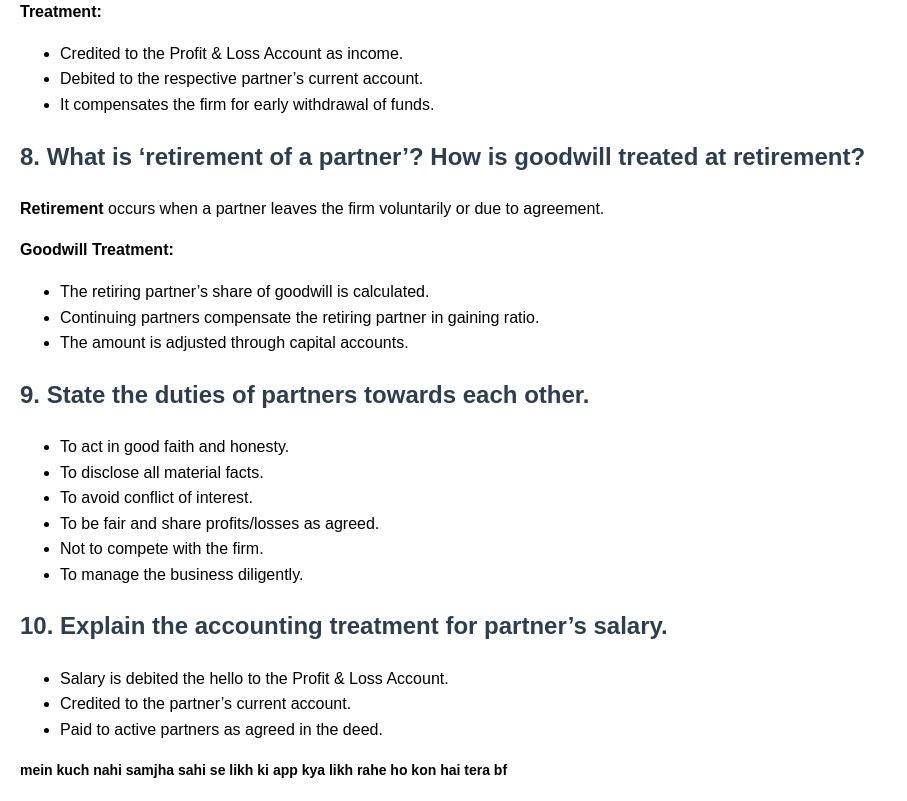
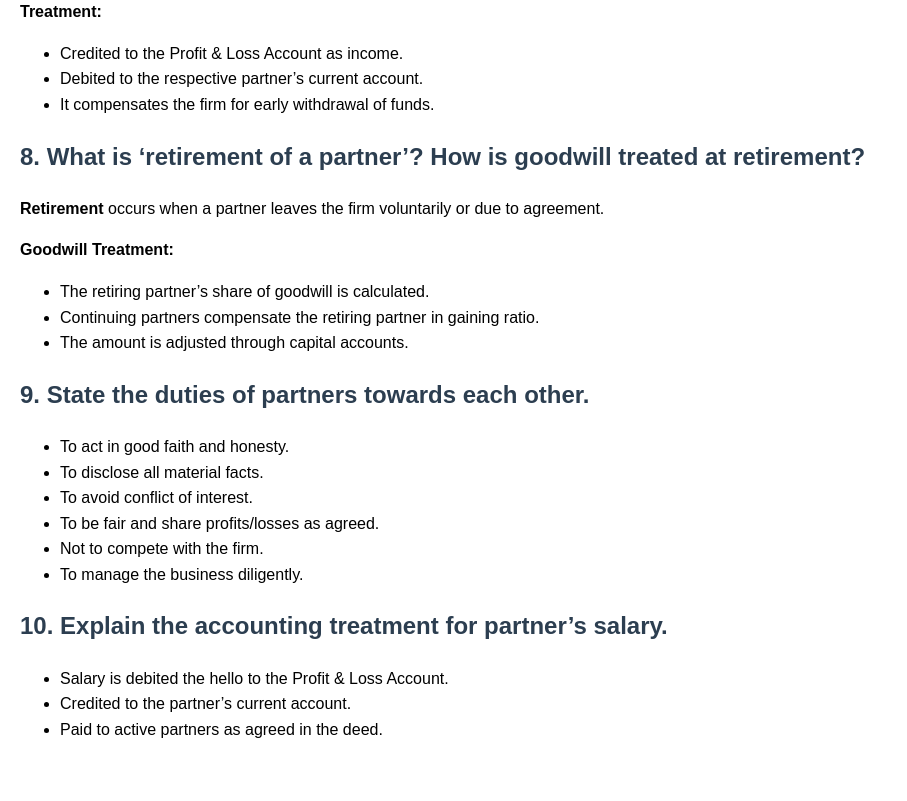
Before and after one commit to juddjhf/yayad, a website: page ch-1index.html in a window 1280 px wide. Shown: the part 5201-6002 px from the top of the page, without its empty margins (0-907 px from the left). After the commit the page ends 5964 px from the top, so only its background shows below. Drawn offline with Linux system fonts and the light colour scheme.

Commit message:
Update ch-1index.html

```diff
--- a/ch-1index.html
+++ b/ch-1index.html
@@ -364,7 +364,7 @@
       </ul>
     </div>
   <h3>
-    mein kuch nahi samjha sahi se likh ki app kya likh rahe ho kon hai tera bf
+
   </h3>
 </body>
 </html>
```
